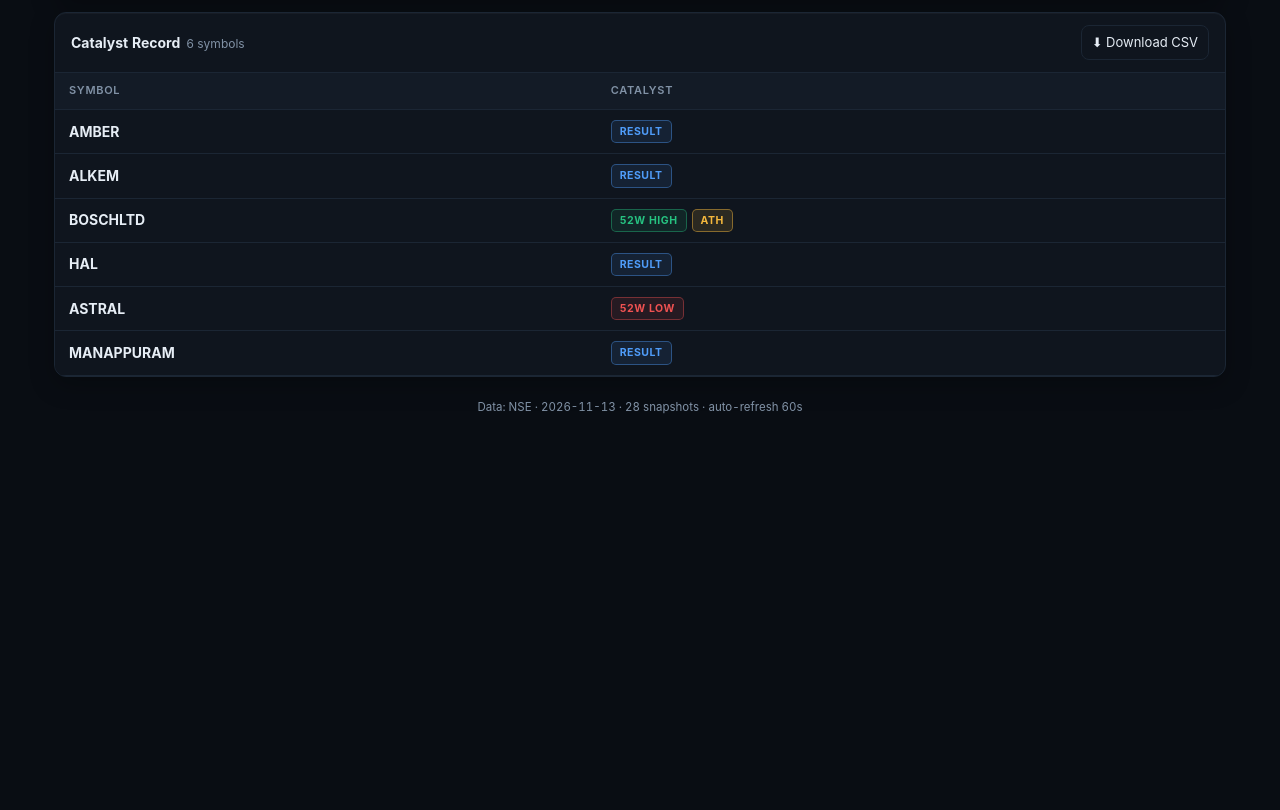
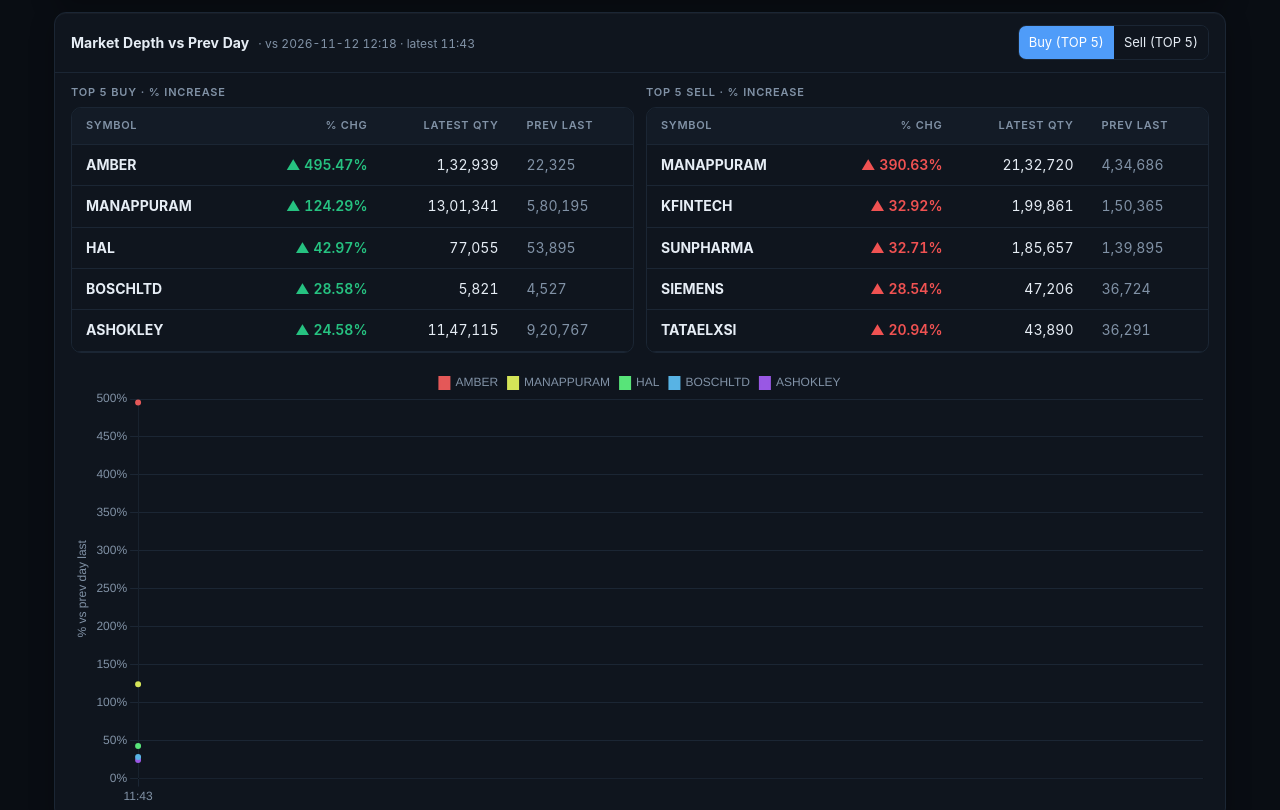
Before and after one commit to Anshu4rky4/nse-tracker, a plain HTML site: page docs/index.html in a window 1280 px wide. Shown: the part 1662-2472 px from the top of the page. Before the commit the page ends 2107 px from the top, so only its background shows below. Drawn offline with nearby package versions, Linux system fonts and the light colour scheme.

Commit message:
Update index.html

```diff
--- a/docs/index.html
+++ b/docs/index.html
@@ -64,12 +64,14 @@ input[type=search]{width:150px}
 .cb{padding:12px 16px}.tabs{display:inline-flex;border:1px solid var(--ln);border-radius:8px;overflow:hidden}.tabs button{border:0;border-radius:0;background:var(--p)}.tabs button.on{background:var(--a);color:#fff}
 .chips{display:flex;flex-wrap:wrap;gap:6px;margin:12px 0}.chips button{font-size:11.5px;padding:3px 9px;border-radius:99px;opacity:.4;display:inline-flex;align-items:center;gap:5px}.chips button.on{opacity:1}.chips i{width:8px;height:8px;border-radius:50%}
 .ch{position:relative;height:clamp(320px,55vh,560px)}
+/* depth */
+.dg{display:grid;grid-template-columns:repeat(2,minmax(0,1fr));gap:12px}.dg .tw{max-height:none;border:1px solid var(--ln);border-radius:10px}.dg .lbl{display:block;margin-bottom:6px}
 details{border-top:1px solid var(--ln)}summary{padding:12px 16px;cursor:pointer;font-weight:600;font-size:13px}
 .tl{max-height:360px;overflow:auto}.tl table td{white-space:normal;text-align:left;vertical-align:top}.tl td:first-child{width:64px}
 .mini{display:inline-block;font-size:11px;padding:1px 6px;border-radius:4px;margin:2px 3px 2px 0;font-weight:600}.mini.g{background:color-mix(in srgb,var(--g) 14%,transparent)}.mini.l{background:color-mix(in srgb,var(--r) 14%,transparent)}
 footer{color:var(--mut);font-size:11.5px;text-align:center;padding:22px 0 30px}
 @media(max-width:640px){.w{padding:0 10px}.bc b{font-size:22px}.bc{padding-left:9px}.sg b{font-size:22px}.sg{padding:11px 12px}.seg{gap:8px}.brow{gap:4px}.breadth{padding:12px}
-th,td{padding:9px 10px;font-size:13px}.brand small{display:none}.sg small{font-size:10.5px}.lbl{font-size:10px}input[type=search]{width:120px}.ph{padding:10px 12px}.cb{padding:10px 12px}}
+th,td{padding:9px 10px;font-size:13px}.brand small{display:none}.sg small{font-size:10.5px}.lbl{font-size:10px}input[type=search]{width:120px}.ph{padding:10px 12px}.cb{padding:10px 12px}.dg{grid-template-columns:1fr}}
 </style></head><body>
 <div class="top"><div class="w">
 <div class="brand"><div class="logo"><svg width="18" height="18" viewBox="0 0 24 24" fill="none" stroke="#fff" stroke-width="2.6" stroke-linecap="round"><path d="M4 20V10M10 20V4M16 20v-7M22 20V8"/></svg></div><div><h1>NSE F&amp;O Rank Tracker</h1><small>Institutional Market Monitor</small></div></div>
@@ -101,6 +103,12 @@ th,td{padding:9px 10px;font-size:13px}.brand small{display:none}.sg small{font-s
 <div class="chips" id="chips"></div><div class="ch"><canvas id="cv"></canvas><div class="empty" id="ce" style="display:none;position:absolute;inset:0"></div></div></div>
 <details><summary>Snapshot Log · kis time par kaun gainer / loser me tha</summary><div class="tl"><table><tbody id="log"></tbody></table></div></details></section>
 
+<section class="card panel"><div class="ph"><h2>Market Depth vs Prev Day<span id="dc"></span></h2><div class="tabs"><button id="db" class="on">Buy (TOP 5)</button><button id="ds">Sell (TOP 5)</button></div></div>
+<div class="cb"><div class="dg">
+<div><span class="lbl" id="dlb">Top 5 Buy</span><div class="tw"><table><thead><tr><th>Symbol</th><th>% Chg</th><th>Latest Qty</th><th>Prev Last</th></tr></thead><tbody id="dtb-b"></tbody></table></div></div>
+<div><span class="lbl" id="dls">Top 5 Sell</span><div class="tw"><table><thead><tr><th>Symbol</th><th>% Chg</th><th>Latest Qty</th><th>Prev Last</th></tr></thead><tbody id="dtb-s"></tbody></table></div></div></div>
+<div class="ch" style="margin-top:14px"><canvas id="dcv"></canvas><div class="empty" id="de" style="display:none;position:absolute;inset:0"></div></div></div></section>
+
 <section class="card panel"><div class="ph"><h2>Catalyst Record<span id="rc"></span></h2><div class="ctl"><button id="dl">⬇ Download CSV</button></div></div>
 <div class="tw" style="max-height:50vh"><table><thead><tr><th>Symbol</th><th>Catalyst</th></tr></thead><tbody id="rb"></tbody></table></div></section>
 
@@ -109,22 +117,23 @@ th,td{padding:9px 10px;font-size:13px}.brand small{display:none}.sg small{font-s
 
 <script>
 const STAR_KEY="stars_v1";   // localStorage key: {d: IST date, s: [symbols]} -> next day auto-clear
+const DEPTH_TOP=5;           // market depth me kitne top buy / sell symbols dikhane hain
 const $=id=>document.getElementById(id),CC={"52W HIGH":"c-hi","52W LOW":"c-lo","ATH":"c-ath","RESULT":"c-res"};
-let doc,view="all",side="g",off=new Set(),chart,R=[];
+let doc,view="all",side="g",off=new Set(),chart,R=[],dd=null,dside="b",dchart;
 const fmt=(v,d=2)=>v==null||isNaN(v)?"–":Number(v).toLocaleString("en-IN",{minimumFractionDigits:d,maximumFractionDigits:d});
 const sg=v=>v==null?"–":(v>0?"+":"")+fmt(v)+"%";
 async function j(u){const r=await fetch(u+"?"+Date.now());if(!r.ok)throw 0;return r.json()}
 const css=n=>getComputedStyle(document.documentElement).getPropertyValue(n).trim();
 function setTheme(t){document.documentElement.dataset.theme=t;try{localStorage.setItem("th",t)}catch(e){}}
 try{const t=localStorage.getItem("th");if(t)setTheme(t)}catch(e){}
-$("th").onclick=()=>{setTheme(document.documentElement.dataset.theme=="dark"?"light":"dark");doc&&safeChart()};
+$("th").onclick=()=>{setTheme(document.documentElement.dataset.theme=="dark"?"light":"dark");doc&&(safeChart(),safeDepth())};
 
 // ---- Star marks: sirf aaj (IST) ke liye, refresh par bhi rehte hain, agle din auto-clear ----
 function stars(){try{const o=JSON.parse(localStorage.getItem(STAR_KEY)||"{}");return o.d==istNow().d?new Set(o.s||[]):new Set()}catch(e){return new Set()}}
 function saveStars(S){try{localStorage.setItem(STAR_KEY,JSON.stringify({d:istNow().d,s:[...S]}))}catch(e){}}
 
 async function init(){try{const days=await j("data/index.json");$("d").innerHTML=days.slice().reverse().map(x=>`<option>${x}</option>`).join("");$("d").onchange=()=>{off.clear();load()};await load()}catch(e){$("stt").textContent="NO DATA"}}
-async function load(){doc=await j("data/"+$("d").value+".json");render()}
+async function load(){doc=await j("data/"+$("d").value+".json");render();loadDepth()}
 
 function istNow(){const p=new Intl.DateTimeFormat("en-GB",{timeZone:"Asia/Kolkata",year:"numeric",month:"2-digit",day:"2-digit",hour:"2-digit",minute:"2-digit",hour12:false}).formatToParts(new Date()).reduce((a,x)=>(a[x.type]=x.value,a),{});return{d:`${p.year}-${p.month}-${p.day}`,m:(+p.hour%24)*60+ +p.minute}}
 
@@ -167,6 +176,26 @@ function record(){const rows=R.filter(r=>r.cat.length);$("rc").textContent=rows.
 $("rb").innerHTML=rows.length?rows.map(r=>`<tr><td>${r.s}</td><td>${r.cat.map(t=>`<span class="ct ${CC[t]}">${t}</span>`).join("")}</td></tr>`).join(""):`<tr><td colspan="2" class="empty" style="text-align:center">Aaj koi catalyst wala symbol nahi</td></tr>`}
 $("dl").onclick=()=>{const rows=R.filter(r=>r.cat.length),csv="date,symbol,catalyst\n"+rows.map(r=>`${doc.date},${r.s},${r.cat.join(" | ")}`).join("\n"),a=document.createElement("a");a.href=URL.createObjectURL(new Blob([csv],{type:"text/csv"}));a.download=`catalyst_${doc.date}.csv`;a.click()};
 
+// ---- Market Depth: aaj ke snapshots vs pichhle din ka last snapshot (% change) ----
+async function loadDepth(){try{dd=await j("data/depth/"+$("d").value+".json")}catch(e){dd=null}depthRender()}
+const dTop=k=>dd&&dd.sym?Object.entries(dd.sym).map(([s,v])=>({s,v,p:v[k].length?v[k][v[k].length-1]:null})).filter(x=>x.p!=null).sort((a,b)=>b.p-a.p).slice(0,DEPTH_TOP):[];
+function dRows(k,qk,bk,buy){const t=dTop(k);return t.length?t.map(x=>{const ok=buy?x.p>=0:x.p<0;return`<tr><td>${x.s}</td><td class="chg ${ok?"g":"l"}">${x.p>=0?"▲ ":"▼ "}${fmt(Math.abs(x.p))}%</td><td>${fmt(x.v[qk],0)}</td><td class="mut">${fmt(x.v[bk],0)}</td></tr>`}).join(""):`<tr><td colspan="4" class="empty" style="text-align:center;position:static">Depth data nahi mila</td></tr>`}
+function depthRender(){const n=dd&&dd.times?dd.times.length:0;
+$("dc").textContent=n?` · vs ${dd.base_date} ${dd.base_time} · latest ${dd.times[n-1]}`:"";
+$("db").textContent=`Buy (TOP ${DEPTH_TOP})`;$("ds").textContent=`Sell (TOP ${DEPTH_TOP})`;$("dlb").textContent=`Top ${DEPTH_TOP} Buy · % increase`;$("dls").textContent=`Top ${DEPTH_TOP} Sell · % increase`;
+$("dtb-b").innerHTML=dRows("bp","bq","b0",true);$("dtb-s").innerHTML=dRows("sp","sq","s0",false);safeDepth()}
+function safeDepth(){try{depthChart()}catch(e){$("de").style.display="block";$("de").textContent="Chart load nahi hua (Chart.js CDN / internet check karo)"}}
+function depthChart(){if(dchart){dchart.destroy();dchart=null}
+const k=dside+"p",top=dTop(k),dark=document.documentElement.dataset.theme=="dark";
+$("de").style.display=top.length?"none":"block";$("de").textContent="Depth data nahi mila (pichhle din ki CSV ya aaj ka data check karo)";
+if(!top.length)return;
+const col=i=>`hsl(${(i*67)%360},${dark?72:65}%,${dark?62:42}%)`,mut=css("--mut"),ln=css("--ln");
+dchart=new Chart($("dcv"),{type:"line",data:{labels:dd.times,datasets:top.map((x,i)=>({label:x.s,data:x.v[k],borderColor:col(i),backgroundColor:col(i),tension:.25,pointRadius:2,pointHoverRadius:4,borderWidth:2,spanGaps:true}))},
+options:{responsive:true,maintainAspectRatio:false,interaction:{mode:"index",intersect:false},
+scales:{y:{ticks:{color:mut,callback:v=>v+"%"},grid:{color:ln},title:{display:true,text:"% vs prev day last",color:mut}},x:{ticks:{color:mut,maxTicksLimit:10},grid:{color:ln}}},
+plugins:{legend:{labels:{color:mut,boxWidth:10}},tooltip:{itemSort:(a,b)=>b.raw-a.raw,callbacks:{label:c=>` ${c.dataset.label}  ${c.raw==null?"–":(c.raw>0?"+":"")+c.raw+"%"}`}}}}})}
+$("db").onclick=()=>{dside="b";$("db").className="on";$("ds").className="";safeDepth()};$("ds").onclick=()=>{dside="s";$("ds").className="on";$("db").className="";safeDepth()};
+
 function safeChart(){try{chartDraw()}catch(e){$("ce").style.display="block";$("ce").textContent="Chart load nahi hua (Chart.js CDN / internet check karo)"}}
 function appeared(){const o={};doc.snaps.forEach(n=>Object.entries(n[side]||{}).forEach(([s,v])=>{(o[s]=o[s]||[]).push(v.r)}));return Object.keys(o).sort((a,b)=>Math.min(...o[a])-Math.min(...o[b]))}
 function chartDraw(){const S=doc.snaps,ap=appeared(),dark=document.documentElement.dataset.theme=="dark",col=s=>`hsl(${(ap.indexOf(s)*47)%360},${dark?72:65}%,${dark?62:42}%)`;
```
